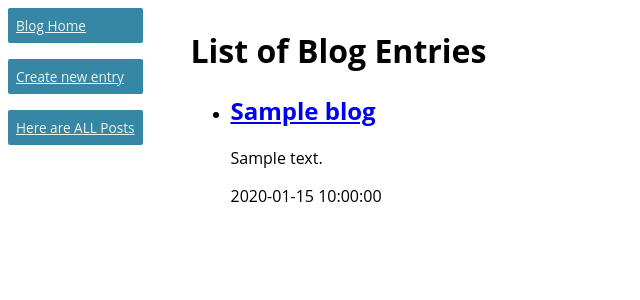
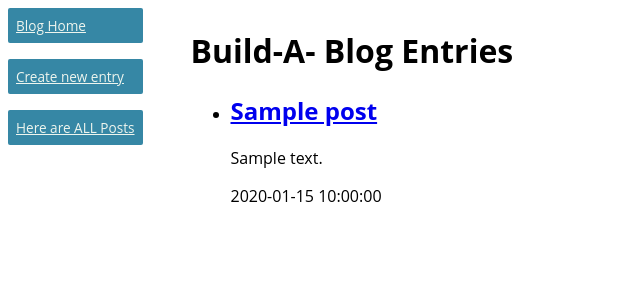
Before and after one commit to tlarhein/blogz, a Flask app: template templates/blog.html in a window 1280 px wide. Shown: the top 300 px of the page, without its empty margins (0-640 px from the left). Run offline with Flask 2, Linux system fonts and the light colour scheme; the template is opened without the code that fills it: most values are stand-ins (such as "Sample title", 1, 10 or a date in 2020); data that the repository does not hold is empty.

Commit message:
Changes to list blog entries.

```diff
--- a/main.py
+++ b/main.py
@@ -1,4 +1,4 @@
-from flask import Flask, request, redirect, render_template, flash
+from flask import Flask, request, redirect, render_template, flash, url_for
 from flask_sqlalchemy import SQLAlchemy
 from datetime import datetime
 
@@ -13,14 +13,16 @@
 
 class Blog(db.Model):
     id = db.Column(db.Integer, primary_key=True)
-    title = db.Column(db.Text(150))
+    title = db.Column(db.String(150))
     body = db.Column(db.Text(700))
     date = db.Column(db.DateTime)
 
-    def __init__(self, title, body ):
+    def __init__(self, title, body, date=None):
         self.title = title
         self.body = body
-        self.date = datetime.utcnow()
+        if date is None:
+            date = datetime.utcnow()
+        self.date = date
 
     def is_valid(self):
         if self.title and self.body:
@@ -33,23 +35,20 @@
     return redirect("/blog")
 
 
-@app.route('/blog')
+@app.route('/blog')                      #FOR ALL ENTRIES
 def blog():
-    blog_id = request.args.get('id')
-    if (blog_id):
-        blog = Blog.query.get(blog_id)
-        return render_template('post.html', title="Blog Post", post=post)
+    if request.args:
+        blog_id = request.args.get('id')
+        blog_post = Blog.query.get(post_id)
+        return render_template('post.html', title="Single Blog Post", post=blog_post)
 
-    sort = request.args.get('sort')
-    if (sort=="newest"):
-        blog = Blog.query.order_by(Blog.date.desc()).all()
-    else:
-        blog = Blog.query.all()
-    return render_template('blog.html', title="All Entries", blog=blog)
+    blog_posts = Blog.query.order_by(Blog.date.desc()).all()
+    return render_template('blog.html', title="Build-A-Blog Posts", posts=blog_posts)
 
 
 
-@app.route('/new_post', methods=['GET', 'POST'])
+
+@app.route('/new_post', methods=['GET', 'POST'])    #FOR NEW ENTRIES
 def new_post():
     if request.method == 'POST':
 
@@ -61,17 +60,16 @@
         new_post_body_error = ""
 
         if new_post_title == "":
-            return "Error - Please add a title to your entry!"
+            return "Error - Please add a title AND post to your entry!"
         elif new_post_body == "":
-            return "Error - Please add text to the post box!"
+            return "Error - Please add title AND post to your entry!"
 
         elif new_post.is_valid():
             db.session.add(new_post)
             db.session.commit()
 
 
-            url = "/blog?id" + str(new_post.id)
-            return redirect(url)
+            return redirect(url_for('blog'))
 
         else:
             return render_template('newpost.html',
--- a/templates/base.html
+++ b/templates/base.html
@@ -1,9 +1,14 @@
 <!doctype html>
 <html>
-    <head>
-        <title>{{title}}</title>
-        <link rel="stylesheet" href="{{ url_for('static', filename='css/styles.css') }}">
-    </head>
+<head>
+    <meta charset="UTF-8">
+    <meta name="viewport"
+    content="width=device-width, user-scalable=no, initial-scale=1.0, maximum-scale=1.0, minimum-scale=1.0">
+    <meta http-equiv="X-UA-Compatible" content="ie=edge">
+
+    <link rel="stylesheet" href="{{ url_for('static', filename='css/styles.css') }}">
+    <title>{{title}}</title>
+</head>
 <body>
 
     <main>
--- a/templates/blog.html
+++ b/templates/blog.html
@@ -1,17 +1,29 @@
 {% extends "base.html" %}
 
 {% block content %}
-    <h1>List of Blog Entries</h1>
+    <h1>Build-A- Blog Entries</h1>
+
+    {% if posts|length == 0 %}
+        <p>No entries yet</p>
+    {% else %}
+        <div class="all-posts">
     <ul>
-        {% for entry in blog %}
+            {% for post in posts %}
+            <div class="single-post">
+
             <li>
                 <h2>
-                    <a href="/blog?id={{ blog.id }}">{{ blog.title }}</a>
+                    <a href="/?id={{ post.id }}">{{ post.title }}</a>
                 </h2>
-                <p>{{ blog.body }}</p>
-                <p>{{ blog.date }}</p>
+                <p>{{ post.body }}</p>
+                <p>{{ post.date }}</p>
 
             </li>
-        {% endfor %}
+            </div>
+            {% endfor %}
+
     </ul>
+        </div>
+    {% endif %}
+
 {% endblock %}
--- a/templates/post.html
+++ b/templates/post.html
@@ -4,8 +4,8 @@
 
     <div class="single-post">
 
-        <h2>{{ post.title }}</h2>
-        <p>{{ post.body }}</p>
+        <h2>{{ new_post.title }}</h2>
+        <p>{{ new_post.body }}</p>
     </div>
 
 
```
Also changed, not shown: templates/newpost.html (+17 -3 lines).
